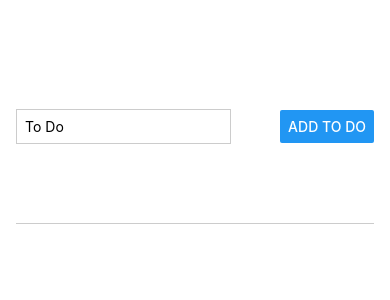
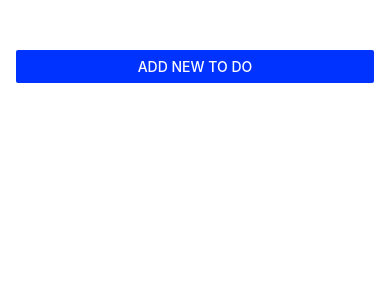
Before and after one commit to gamerfoxx/React-Native-2, a React Native app: screen / in a window 390 px wide. Shown: the top 300 px of the page. Built offline with nearby package versions, Linux system fonts and the light colour scheme.

Commit message:
add modal, and base modal functions

```diff
--- a/App.js
+++ b/App.js
@@ -2,7 +2,7 @@ import { useState } from 'react';
 import GoalItem from './components/GoalItem';
 import GoalInput from './components/GoalInput';
 
-import { StyleSheet, View, FlatList } from 'react-native'; //StyleSheet = styles, Text = added text, View = div
+import { StyleSheet, View, FlatList, Button } from 'react-native'; //StyleSheet = styles, Text = added text, View = div
 //full list found https://reactnative.dev/docs/intro-react-native-components
 
 //ScrollView is required in ordered to make ANY content scrollable
@@ -16,6 +16,11 @@ import { StyleSheet, View, FlatList } from 'react-native'; //StyleSheet = styles
 
 export default function App() {
 	const [toDo, setToDo] = useState([]);
+	const [modalVisible, setModalVisible] = useState(false);
+
+	function startAddToDoHandler() {
+		setModalVisible(true);
+	}
 
 	function addToDoHandler(enteredToDoText) {
 		setToDo((prevToDo) => [
@@ -33,7 +38,15 @@ export default function App() {
 
 	return (
 		<View style={styles.appContainer}>
-			<GoalInput onAddToDo={addToDoHandler} />
+			<Button
+				title="Add New To Do"
+				color="#03F"
+				onPress={startAddToDoHandler}
+			/>
+			<GoalInput
+				visible={modalVisible}
+				onAddToDo={addToDoHandler}
+			/>
 			<View style={styles.toDoContainer}>
 				<FlatList
 					data={toDo}
--- a/components/GoalInput.js
+++ b/components/GoalInput.js
@@ -1,4 +1,4 @@
-import { View, TextInput, Button, StyleSheet } from 'react-native';
+import { View, TextInput, Button, StyleSheet, Modal } from 'react-native';
 import { useState } from 'react';
 
 function GoalInput(props) {
@@ -15,6 +15,9 @@ function GoalInput(props) {
 	}
 
 	return (
+		<Modal
+			visible={props.visible}
+			animationType="fade">
 			<View style={styles.inputContainer}>
 				<TextInput
 					onChangeText={toDoInputHandler}
@@ -27,6 +30,7 @@ function GoalInput(props) {
 					title="Add To Do"
 				/>
 			</View>
+		</Modal>
 	);
 }
 
```
Lines whose indentation alone changed are shown as unchanged.
